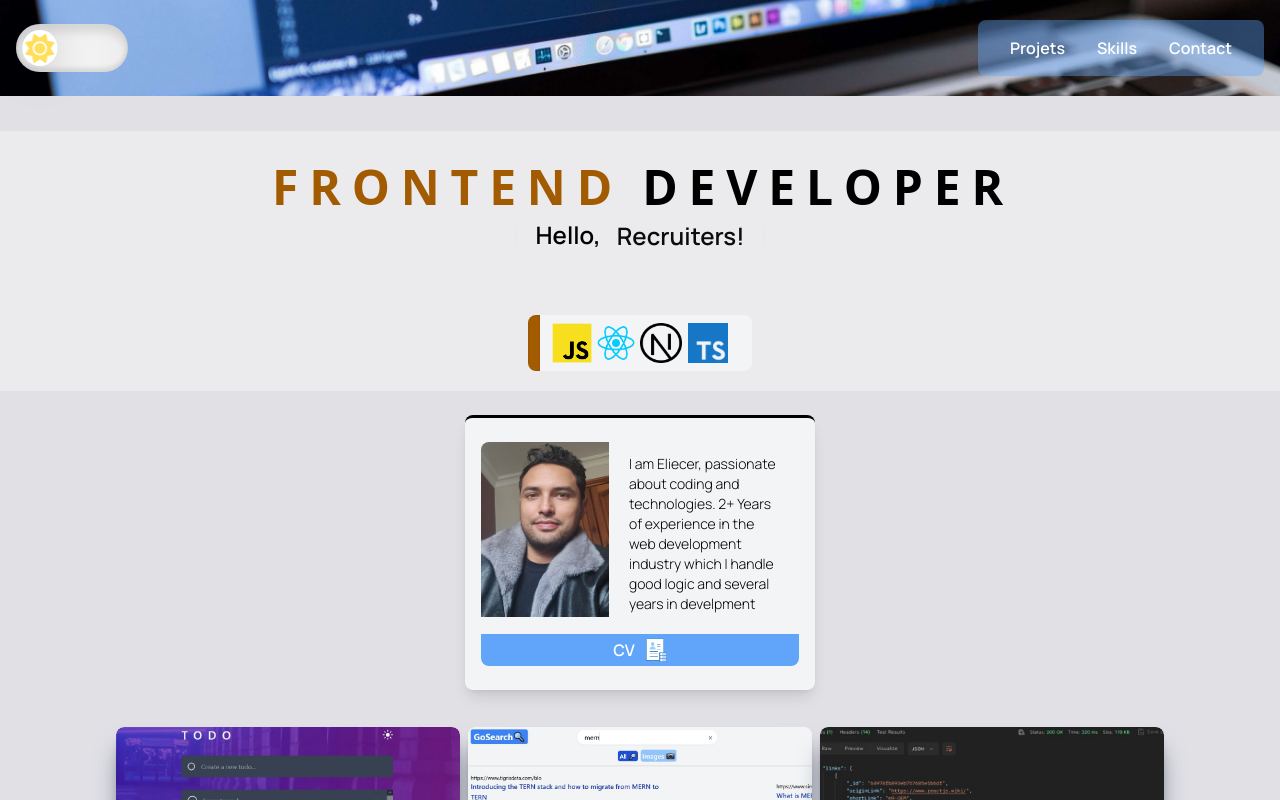
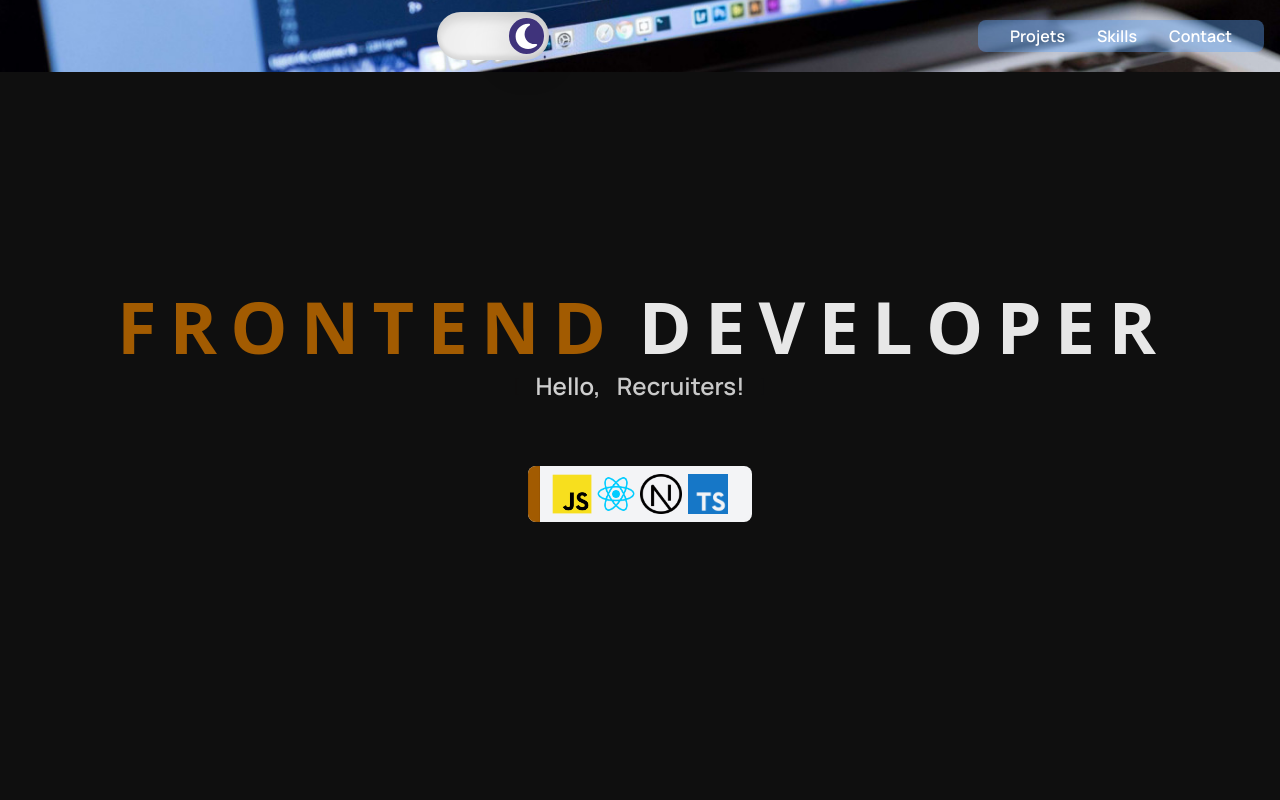
Before and after one commit to neoEliecer-47/portfolio, a React (Vite) app: page / in a window 1280 px wide. Shown: the top 800 px of the page. Built offline with nearby package versions, Linux system fonts and the light colour scheme.

Commit message:
flex is defeated

```diff
--- a/src/assets/icons/CloseIcon.jsx
+++ b/src/assets/icons/CloseIcon.jsx
@@ -10,6 +10,7 @@ const CloseIcon = () => {
 
     >
       <path
+
         strokeLinecap="round"
         strokeLinejoin="round"
         d="M6 18L18 6M6 6l12 12"
--- a/src/components/About.jsx
+++ b/src/components/About.jsx
@@ -14,7 +14,7 @@ const About = () => {
   return (
     <div
       className={classNames(
-        "w-[22rem] flex flex-col dark:bg-black/50 dark:hover:bg-black/35 dark:text-white/85 bg-gray-100 border-t-[3px] border-blue-500 md:border-green-400 lg:border-black py-6 px-4 mx-4 rounded-lg md:w-[350px] md:mx-auto md:hover:bg-blue-50 shadow-lg hover:shadow-blue-300 md:hover:shadow-gray-400 transition-all duration-700 delay-500 mb-[0.8rem]",
+        " w-[22rem] flex flex-col dark:bg-black/50 dark:hover:bg-black/35 dark:text-white/85 bg-gray-100 border-t-[3px] border-blue-500 md:border-green-400 lg:border-black py-6 px-4 mx-4 rounded-lg md:w-[350px] md:mx-auto md:hover:bg-blue-50 shadow-lg hover:shadow-blue-300 md:hover:shadow-gray-400 transition-all duration-700 delay-500 mb-[0.8rem]",
         `${
           false ? aboutStyles.lazyLoad : ""
         }` /*el estado esta haciendo que se vuelva a renderizar cada vez que hay un cambio por ende se vuelve a ejecutar el observer en el useEffect*/
--- a/src/components/Header.jsx
+++ b/src/components/Header.jsx
@@ -1,19 +1,52 @@
-import { useState } from "react";
+import { useEffect, useState } from "react";
 import { Link } from "react-scroll";
 import ModalMobile from "./ModalMobile";
 import MenuIcon from "../assets/icons/MenuIcon";
-import eLogo from "../assets/personal/ehover.png";
 import DarkModeUI from "./ui/DarkModeUI";
+import classNames from "classnames";
+import styles from "./Header.module.css";
 
 const Header = () => {
   const [modal, setModal] = useState(false);
+  const [isVisible, setIsVisible] = useState(true);
+
+  useEffect(() => {
+    window.addEventListener("scroll", listenToScroll);
+    return () => window.removeEventListener("scroll", listenToScroll);
+  }, []);
+
+  function listenToScroll() {
+    let heightToHideFrom = 150;
+    const winScroll =
+      document.body.scrollTop || document.documentElement.scrollTop;
+
+    if (winScroll > heightToHideFrom) {
+      isVisible && // to limit setting state only the first time
+        setIsVisible(false);
+    } else {
+      setIsVisible(true);
+    }
+  }
 
   return (
-    <div style={{overflowAnchor: "none"}} className='relative flex justify-between gap-2 py-5 px-4  bg-black/80 md:bg-[url("./assets/bg/wp9109672.jpg")] md:bg-cover md:bg-center'>
-      <section className="hidden md:flex md:items-center md:justify-center rounded-[10em] m-0 ">
+    <div
+      className={classNames(
+        "z-20 fixed w-full gap-2 py-5 px-4  bg-black/45 md:bg-[url('./assets/bg/wp9109672.jpg')] md:bg-cover md:bg-center transition-all duration-700 dark:bg-black/35 dark:backdrop-invert",
+        isVisible && styles.header,
+        !isVisible && styles.headerScroll
+      )}
+    >
+
+        <section
+          className={classNames(
+            "hidden w-full md:flex md:items-center md:justify-center rounded-[10em] m-0",
+
+          )}
+        >
           <DarkModeUI />
         </section>
-      <div className="md:hidden flex justify-between items-center w-full">
+        <div style={{transition: 'all 1s', display: `${isVisible && ''}`}} className={classNames("relative md:hidden w-full justify-between items-center", !isVisible && styles.darkModeContainer)}>
+          {isVisible && (
             <button
               onClick={() => setModal(!modal)}
               className="h-[2.3rem] w-9 relative rounded-lg flex items-center justify-center hover:bg-blue-500 duration-500 p-1 bg-blue-400 md:hidden"
@@ -22,8 +55,12 @@ const Header = () => {
 
               <ModalMobile modal={modal} setModal={setModal} />
             </button>
+          )}
+          <div className="absolute -top-2 left-60">
           <DarkModeUI />
           </div>
+        </div>
+
       <section className="hidden md:flex bg-blue-400 py-2 px-4 rounded-lg bg-opacity-40 items-center">
         <Link
           to="projets"
--- /dev/null
+++ b/src/components/Header.module.css
@@ -0,0 +1,37 @@
+.header{
+    backdrop-filter: blur(5px);
+
+    transition: all 700ms linear;
+    height: 4.5rem;
+    display: flex;
+    justify-content: space-between;
+
+}
+
+.headerScroll{
+    height: 2rem;
+    justify-content: flex-start;
+
+}
+
+.darkModeContainer{
+
+    transition: all 1s;
+    transition-timing-function: linear;
+    transition-delay: 500ms;
+    /* transform: translateX(-100px); */
+    display: flex;
+    width: 20%;
+   transform: translateX(-240px);
+
+}
+
+.containerMenuDarkMode{
+    display: grid;
+    grid-template-columns: 2fr 2fr;
+    justify-content: space-between;
+    width: 100%;
+    transition: all 2s;
+    transition-timing-function: linear;
+    height: 4.5rem;
+}
--- a/src/components/MainPage.jsx
+++ b/src/components/MainPage.jsx
@@ -44,10 +44,10 @@ const Main = () => {
   ];
 
   return (
-    <div style={{overflowAnchor: "none"}} className="bg-white/35 dark:bg-black/85 flex flex-col gap-2 items-center font-bold justify-center my-6 pb-5  mt-[2.2rem] transition-all duration-700 ease-in">
+    <div style={{overflowAnchor: "none"}} className="h-[100vh] bg-white/35 dark:bg-black/85 flex flex-col gap-2 items-center font-bold justify-center  pb-5   transition-all duration-700 ease-in">
       <section
         className={classNames(
-          "dark:text-white/90 flex items-center justify-center mt-8 text-xl md:text-3xl lg:text-5xl gap-[6px] tracking-widest font-extrabold",
+          "dark:text-white/90 flex items-center justify-center mt-8 text-xl md:text-3xl lg:text-7xl gap-[6px] tracking-widest font-extrabold",
           styles.wrapperRB
         )}
       >
--- a/src/components/Skills.jsx
+++ b/src/components/Skills.jsx
@@ -10,7 +10,7 @@ import postgreLogo from "../assets/logos/postgree.png";
 import tailwindLogo from "../assets/some-skills/tailwind.png";
 import java from '../assets/some-skills/java.png'
 import nodejs from '../assets/logos/nodejs.png'
-import { useLazyLoad } from "../hooks/useLazyLoad";
+
 import classNames from "classnames";
 import styles from './lazyLoad.module.css'
 
--- a/src/components/ui/DarkModeUI.jsx
+++ b/src/components/ui/DarkModeUI.jsx
@@ -5,7 +5,7 @@ import { useEffect, useRef, useState } from "react";
 import classNames from "classnames";
 
 const initialStateDarkMode =
-  localStorage.getItem("theme") === "dark" ? true : false;
+  localStorage.getItem("theme") === "light" ? false : true;
 
 const DarkModeUI = () => {
   const [darkMode, setDarkMode] = useState(initialStateDarkMode);
--- a/src/components/ui/DarkModeUI.module.css
+++ b/src/components/ui/DarkModeUI.module.css
@@ -12,14 +12,14 @@
   height: 3em;
   border-radius: 10em;
   padding: 0 0.5em;
-
+  z-index: 30;
   box-shadow: inset 0 8px 60px rgba(0, 0, 0, 0.1),
     inset 0 8px 8px rgba(0, 0, 0, 0.1), inset 0 -4px 4px rgba(0, 0, 0, 0.1);
 
   position: relative;
   display: flex;
   align-items: center;
-
+  transition: all 500ms;
   cursor: pointer;
 }
 
```
Lines whose indentation alone changed are shown as unchanged.
